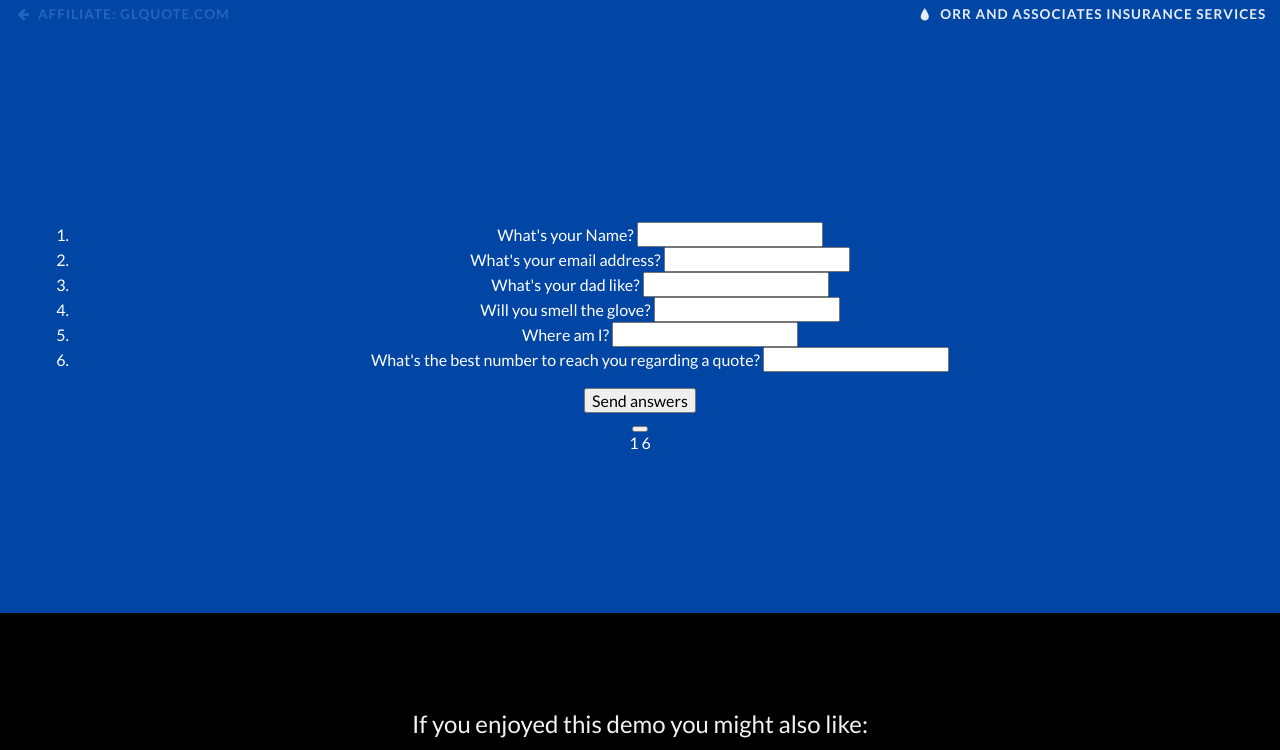
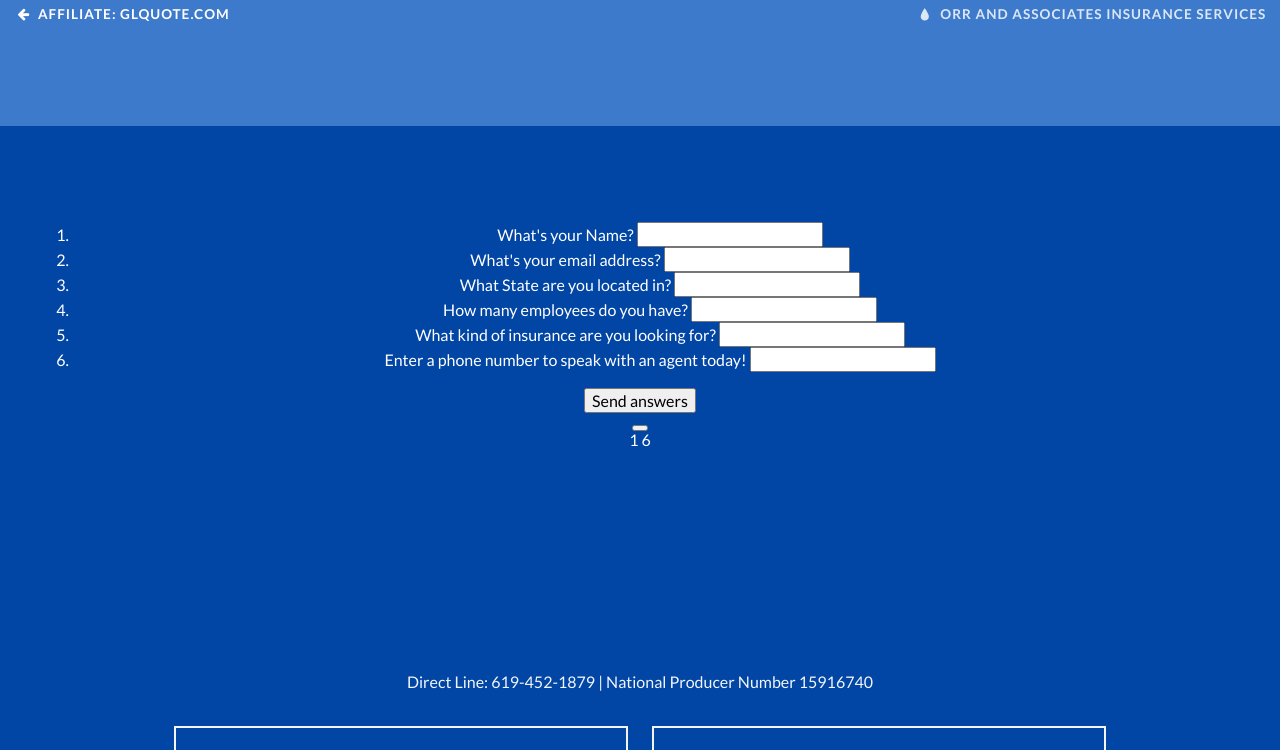
Before and after one commit to HinchK/basicbusiness, a PHP site: template public/theme/glquote-affiliate/index.twig in a window 1280 px wide. Shown: the top 750 px of the page. Run offline with PHP 8.4, Linux system fonts and the light colour scheme; the template is opened without the code that fills it, so the values that code supplies are empty; some libraries are stand-ins or nearby versions.

Commit message:
css: lightblue-blue BG; saving pre-boltforms

```diff
--- a/public/theme/glquote-affiliate/css/demo.css
+++ b/public/theme/glquote-affiliate/css/demo.css
@@ -15,21 +15,21 @@
 .clearfix:after { clear: both; }
 
 body {
-	background: #0145a5;
+	background: #3d7acb;
 	color: rgb(255, 255, 255);
 	font-size: 100%;
-	line-height: 1.25;
+	line-height: 1.1;
 	font-family: 'Lato', Arial, sans-serif;
 }
 
 a {
-	color: rgba(255,255,255,0.9);
+	color: rgba(255,255,255,0.82);
 	text-decoration: none;
 	outline: none;
 }
 
 a:hover, a:focus {
-	color: rgba(61, 122, 203, 0.6);
+	color: rgba(255, 255, 255, 1);
 }
 
 .codrops-header {
@@ -105,9 +105,9 @@ section {
 
 section.related {
 	padding: 3em 1em 4em;
-	background: #000000;
+	background: #0145a5;
 	color: rgba(255,255,255,.95);
-	font-size: 1.5em;
+	font-size: 1em;
 }
 
 .related > a {
@@ -142,7 +142,7 @@ section.related {
 	padding: 0.5em 0 0.3em;
 	max-width: 300px;
 	font-weight: 400;
-	font-size: 0.75em;
+	font-size: 0.9em;
 	text-align: left;
 }
 
--- a/public/theme/glquote-affiliate/index.twig
+++ b/public/theme/glquote-affiliate/index.twig
@@ -22,19 +22,19 @@
           <input id="q2" name="q2" type="text" />
         </li>
         <li>
-          <span><label for="q3">What's your dad like?</label></span>
+          <span><label for="q3">What State are you located in?</label></span>
           <input id="q3" name="q3" type="text" />
         </li>
         <li>
-          <span><label for="q4">Will you smell the glove?</label></span>
+          <span><label for="q4">How many employees do you have?</label></span>
           <input id="q4" name="q4" type="text" />
         </li>
         <li>
-          <span><label for="q5">Where am I?</label></span>
+          <span><label for="q5">What kind of insurance are you looking for?</label></span>
           <input id="q5" name="q5" type="text" />
         </li>
         <li>
-          <span><label for="q6">What's the best number to reach you regarding a quote?</label></span>
+          <span><label for="q6">Enter a phone number to speak with an agent today!</label></span>
           <input id="q6" name="q6" type="text" />
         </li>
       </ol>
--- a/public/theme/glquote-affiliate/partials/_footer.twig
+++ b/public/theme/glquote-affiliate/partials/_footer.twig
@@ -1,7 +1,7 @@
       <!-- Footer -->
 
-      <section class="related">
-        <p>If you enjoyed this demo you might also like:</p>
+      <section class="related" xmlns="http://www.w3.org/1999/html">
+        <p>Direct Line: 619-452-1879 | National Producer Number 15916740</p>
         <a href="https://glquote.com/instant-general-liability-insurance/annual-general-liability-insurance">
           <img src="https://glquote.com/templates/rt_chapelco/images/per-project-general-liability-home.jpg" />
           <h3>Need Worker's Comp Insurance?</h3>
```
